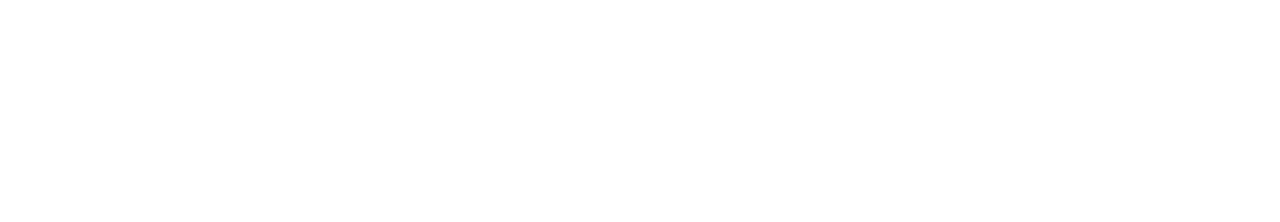
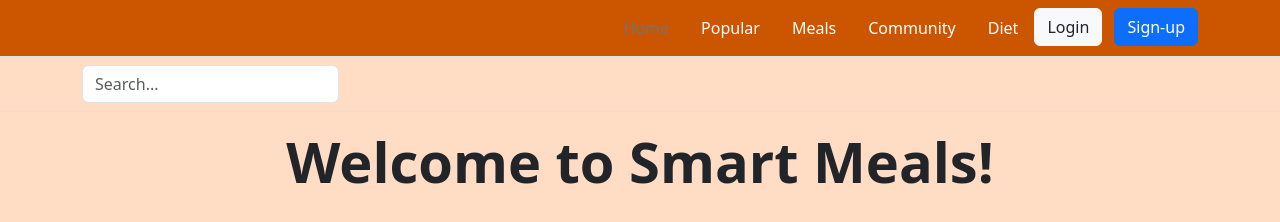
Before and after one commit to jp21biel/WebDevProject, a website: page website.html in a window 1280 px wide. Drawn offline with nearby package versions, Linux system fonts and the light colour scheme.

Commit message:
added bootstrap headers

```diff
--- /dev/null
+++ b/style.css
@@ -0,0 +1,8 @@
+body {
+    background-color:#ffdcc3;
+}
+
+.header-top-row {
+    background-color:#cc5500 !important;
+    color: white;
+}
--- a/website.html
+++ b/website.html
@@ -3,9 +3,64 @@
 <head>
     <meta charset="UTF-8">
     <meta name="viewport" content="width=device-width, initial-scale=1.0">
-    <title>Document</title>
+    <title>Smart Meals</title>
+    <link href="https://cdn.jsdelivr.net/npm/bootstrap@5.3.8/dist/css/bootstrap.min.css" rel="stylesheet" integrity="sha384-sRIl4kxILFvY47J16cr9ZwB07vP4J8+LH7qKQnuqkuIAvNWLzeN8tE5YBujZqJLB" crossorigin="anonymous">
+    <link rel="stylesheet" href="style.css">
 </head>
 <body>
+      <header>
+  <div class="px-3 py-2 text-bg-dark border-bottom header-top-row">
+    <div class="container">
+      <div class="d-flex flex-wrap align-items-center justify-content-center ">
+        <a href="/" class="d-flex align-items-center my-2 my-lg-0 me-lg-auto text-white text-decoration-none">
+        </a>
+
+        <ul class="nav col-12 col-lg-auto my-2 justify-content-center my-md-0 text-small">
+          <li>
+            <a href="#" class="nav-link text-secondary">
+              Home
+            </a>
+          </li>
+          <li>
+            <a href="#" class="nav-link text-white">
+             Popular
+            </a>
+          </li>
+          <li>
+            <a href="#" class="nav-link text-white">
+              Meals
+            </a>
+          </li>
+          <li>
+            <a href="#" class="nav-link text-white">
+             Community
+            </a>
+          </li>
+          <li>
+            <a href="#" class="nav-link text-white">
+              Diet
+            </a>
+          </li>
+          <li>
+            <a><button type="button" class="btn btn-light text-dark me-2">Login</button>
+        <button type="button" class="btn btn-primary">Sign-up</button></a>
+          </li>
+        </ul>
+      </div>
+    </div>
+  </div>
+  <div class="px-3 py-2 border-bottom mb-3">
+    <div class="container d-flex flex-wrap justify-content-center">
+      <form class="col-12 col-lg-auto mb-2 mb-lg-0 me-lg-auto" role="search">
+        <input type="search" class="form-control" placeholder="Search..." aria-label="Search">
+      </form>
+    </div>
+  </div>
+</header>
+
+    <main>
+      <h1 class="text-center display-4 fw-bold">Welcome to Smart Meals!</h1>
+    </main>
 
 </body>
 </html>
```
